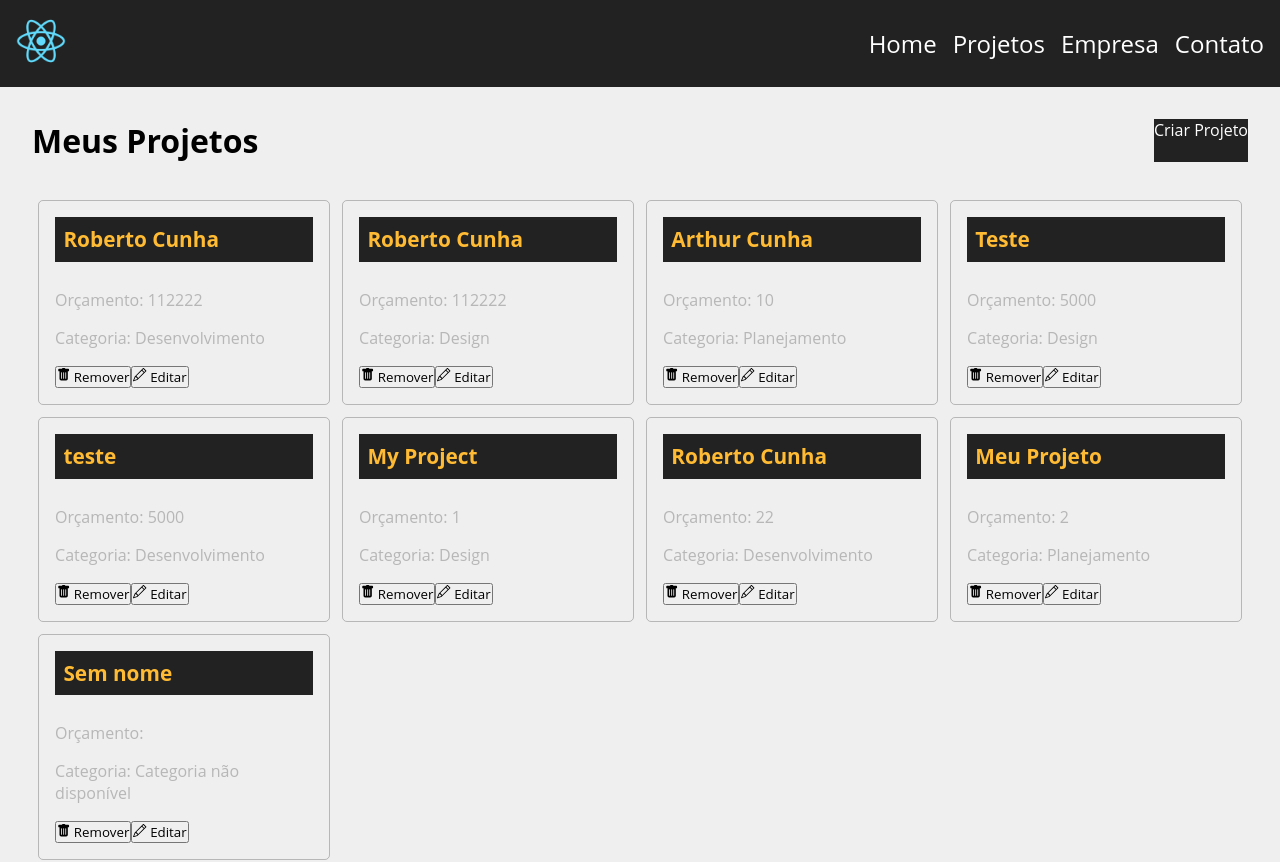
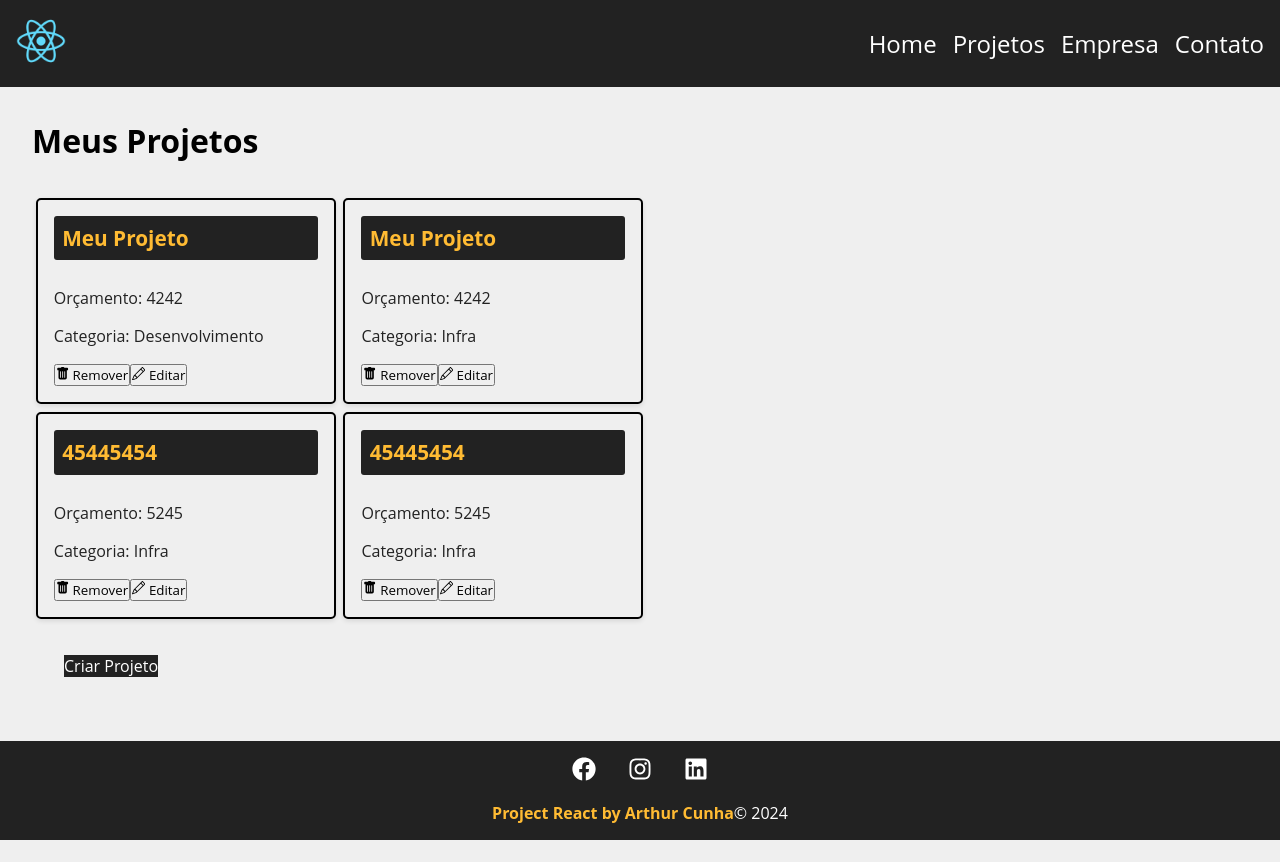
Before and after one commit to ArthurCunha-Dev/costs, a React (Create React App) app: page /Projects in a window 1280 px wide. Shown: the top 862 px of the page. After the commit the page ends 840 px from the top, so only its background shows below. Built offline with nearby package versions, Linux system fonts and the light colour scheme; data requests are answered from the project's data file.

Commit message:
ajustes em botões de criar projeto e posição de cards

```diff
--- a/db.json
+++ b/db.json
@@ -1,53 +1,9 @@
 {
   "projects": [
     {
-      "id": "d907",
-      "category": {
-        "id": "2",
-        "name": "Desenvolvimento"
-      },
-      "budget": "112222",
-      "name": "Roberto Cunha",
-      "cost": 0,
-      "services": []
-    },
-    {
-      "id": "d5e3",
-      "name": "Roberto Cunha",
-      "budget": "112222",
-      "category": {
-        "id": "3",
-        "name": "Design"
-      },
-      "cost": 0,
-      "services": []
-    },
-    {
-      "id": "a7bc",
-      "name": "Arthur Cunha",
-      "budget": "10",
-      "category": {
-        "id": "4",
-        "name": "Planejamento"
-      },
-      "cost": 0,
-      "services": []
-    },
-    {
-      "id": "277d",
-      "name": "Teste",
-      "budget": "5000",
-      "category": {
-        "id": "3",
-        "name": "Design"
-      },
-      "cost": 0,
-      "services": []
-    },
-    {
-      "id": "3f1e",
-      "name": "teste",
-      "budget": "5000",
+      "id": "42d1",
+      "name": "Meu Projeto",
+      "budget": "4242",
       "category": {
         "id": "2",
         "name": "Desenvolvimento"
@@ -56,40 +12,35 @@
       "services": []
     },
     {
-      "id": "b001",
+      "id": "1612",
+      "name": "Meu Projeto",
+      "budget": "4242",
       "category": {
-        "id": "3",
-        "name": "Design"
-      },
-      "budget": "1",
-      "name": "My Project",
-      "cost": 0,
-      "services": []
-    },
-    {
-      "id": "4025",
-      "category": {
-        "id": "2",
-        "name": "Desenvolvimento"
-      },
-      "budget": "22",
-      "name": "Roberto Cunha",
-      "cost": 0,
-      "services": []
-    },
-    {
-      "id": "a562",
-      "name": "Meu Projeto",
-      "budget": "2",
-      "category": {
-        "id": "4",
-        "name": "Planejamento"
+        "id": "1",
+        "name": "Infra"
       },
       "cost": 0,
       "services": []
     },
     {
-      "id": "ea4c",
+      "id": "e335",
+      "name": "45445454",
+      "budget": "5245",
+      "category": {
+        "id": "1",
+        "name": "Infra"
+      },
+      "cost": 0,
+      "services": []
+    },
+    {
+      "id": "38e1",
+      "name": "45445454",
+      "budget": "5245",
+      "category": {
+        "id": "1",
+        "name": "Infra"
+      },
       "cost": 0,
       "services": []
     }
--- a/src/components/pages/Home.js
+++ b/src/components/pages/Home.js
@@ -7,7 +7,7 @@ function Home (){
         <section className={styles.home_container}>
             <h1>Bem vindo ao <span>Costs</span></h1>
             <p>Comece a gerenciar os seus projetos agora mesmo</p>
-           <LinkButton to="/newproject" text="Criar Projeto" />
+           <LinkButton to="/projects" text="Lista de Projetos" />
             < img src={savings} alt="Costs" />
         </section>
     )
--- a/src/components/pages/Projects.js
+++ b/src/components/pages/Projects.js
@@ -37,21 +37,26 @@ function Projects (){
     <div className={styles.project_container}>
         <div className={styles.title_container}>
         <h1> Meus Projetos</h1>
-        <LinkButton to="/newproject" text="Criar Projeto" />
         </div>
         {message && <Message type="sucess" msg={message} />}
         <Container customClass="start">
-          {projects.length > 0 &&
+            {projects.length === 0 ? (
+                <p>Não existem projetos cadastrados</p> // Mensagem exibida quando não há projetos
+            ) : (
                 projects.map((project) => (
                     <ProjectCard
                         id={project.id}
-            name={project.name? project.name: 'Sem nome'}
-            budget={project.budget ? project.budget : ''}
+                        name={project.name || 'Sem nome'}
+                        budget={project.budget || ''}
                         category={project.category?.name || 'Categoria não disponível'}
                         key={project.id}
                     />
-          ))}
+                ))
+            )}
         </Container>
+        <div className={styles.project_container}>
+          <LinkButton to="/newproject" text="Criar Projeto" />
+        </div>
     </div>
     )
 
--- a/src/components/project/ProjectCard.module.css
+++ b/src/components/project/ProjectCard.module.css
@@ -1,21 +1,39 @@
+:root {
+    --primary-color: #222;
+    --secondary-color: #FB3;
+    --border-color: #7a7a7a7a;
+    --hover-bg-color: #222;
+    --hover-text-color: #FFBB33;
+    --infra-color: #FFAEBC;
+    --desenvolvimento-color: #A0E7E5;
+    --design-color: #B4F8C8;
+    --planejamento-color: #FBE7C6;
+    --border-color: #000; /* Defina a cor da borda para preto */
+}
+
+/* Estilo para os cartões individuais */
 .project_card {
-   padding: 1em;
-   border: 1px solid #7a7a7a7a;
-   border-radius: 5px;
-   width: 24%;
-   margin: 0.5%;
+    padding: 1em;
+    border: 2px solid var(--border-color); /* Aumenta a largura da borda para 2px */
+    border-radius: 5px;
+    width: 100%; /* Ajusta a largura para se adaptar melhor ao contêiner */
+    max-width: 300px; /* Define uma largura máxima para manter os cartões compactos */
+    margin: 0.5%;
+    box-shadow: 0 2px 5px rgba(0, 0, 0, 0.1);
+    box-sizing: border-box; /* Inclui padding e border no cálculo da largura */
 }
 
 .project_card h2 {
-    background-color: #222;
-    color: #fb3;
-    padding: .4em;
+    background-color: var(--primary-color);
+    color: var(--secondary-color);
+    padding: 0.4em;
     margin-bottom: 1.3em;
     font-size: 1.3em;
+    border-radius: 3px;
 }
 
 .project_card p {
-    color: #7a7a7a7a;
+    color: var(--primary-color);
     margin-bottom: 1em;
 }
 
@@ -25,19 +43,19 @@
 }
 
 .category_text .infra {
-    background-color: #FFAEBC;
+    background-color: var(--infra-color);
 }
 
 .category_text .desenvolvimento {
-    background-color: #A0E7E5;
+    background-color: var(--desenvolvimento-color);
 }
 
 .category_text .design {
-    background-color: #B4F8C8;
+    background-color: var(--design-color);
 }
 
 .category_text .planejamento {
-    background-color: #FBE7C6;
+    background-color: var(--planejamento-color);
 }
 
 .project_card_actions a,
@@ -45,24 +63,38 @@
     text-decoration: none;
     border: none;
     background-color: #FFF;
-    color: #222;
-    font-size: .9em;
-    padding:.6em 1em;
+    color: var(--primary-color);
+    font-size: 0.9em;
+    padding: 0.6em 1em;
     margin-right: 1em;
     cursor: pointer;
-    border: 1px solid #222;
+    border: 1px solid var(--primary-color);
     display: flex;
     align-items: center;
     justify-content: center;
-    transition: 0.5s;
+    transition: background-color 0.3s, color 0.3s;
 }
 
 .project_card_actions .svg {
-    margin-right: .5em;
+    margin-right: 0.5em;
 }
 
 .project_card_actions a:hover,
-.project_card_actions button:hover {
-    background-color: #222;
-    color: #FFBB33;
+.project_card_card_actions button:hover {
+    background-color: var(--hover-bg-color);
+    color: var(--hover-text-color);
 }
+
+
+/* Ajustes para o layout em telas menores */
+@media (max-width: 768px) {
+    .project_card {
+        width: calc(50% - 1em); /* Dois cartões por linha em telas médias */
+    }
+}
+
+@media (max-width: 480px) {
+    .project_card {
+        width: calc(100% - 1em); /* Um cartão por linha em telas pequenas */
+    }
+}
```
Lines whose indentation alone changed are shown as unchanged.
